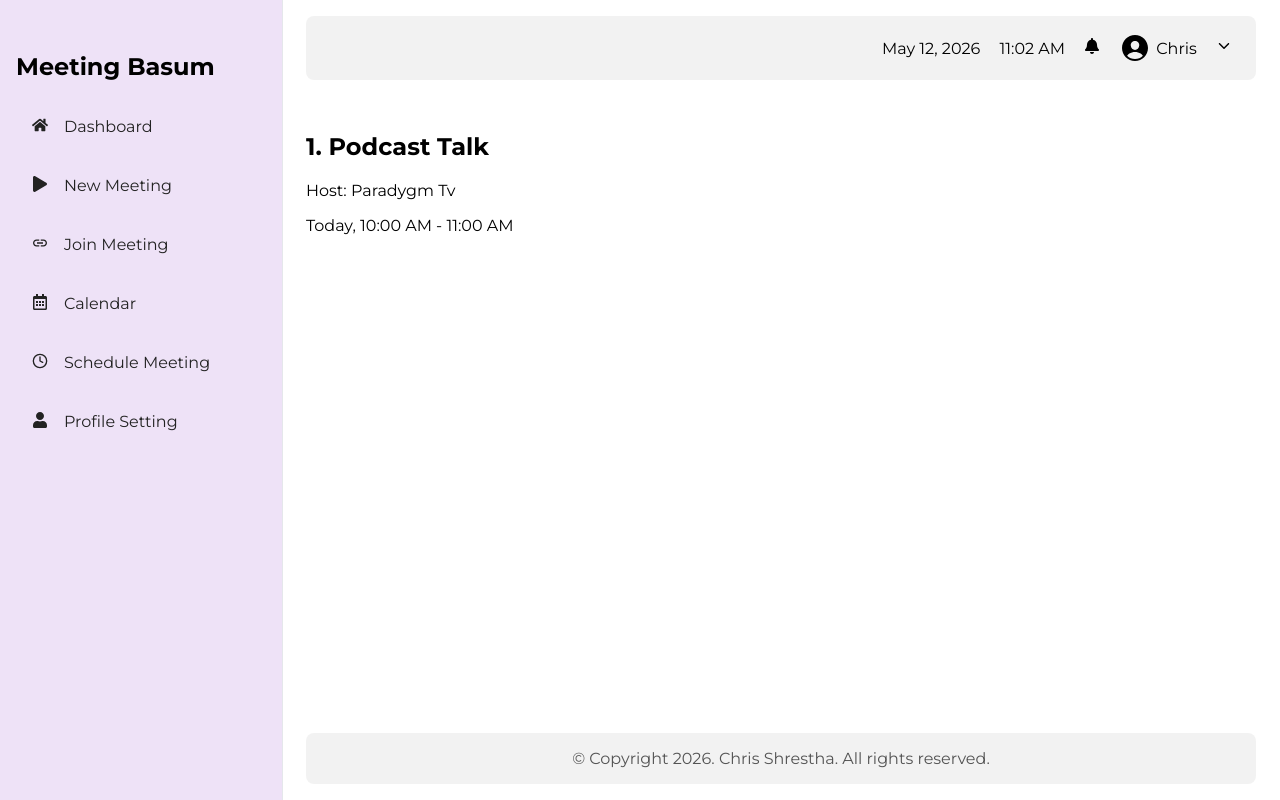
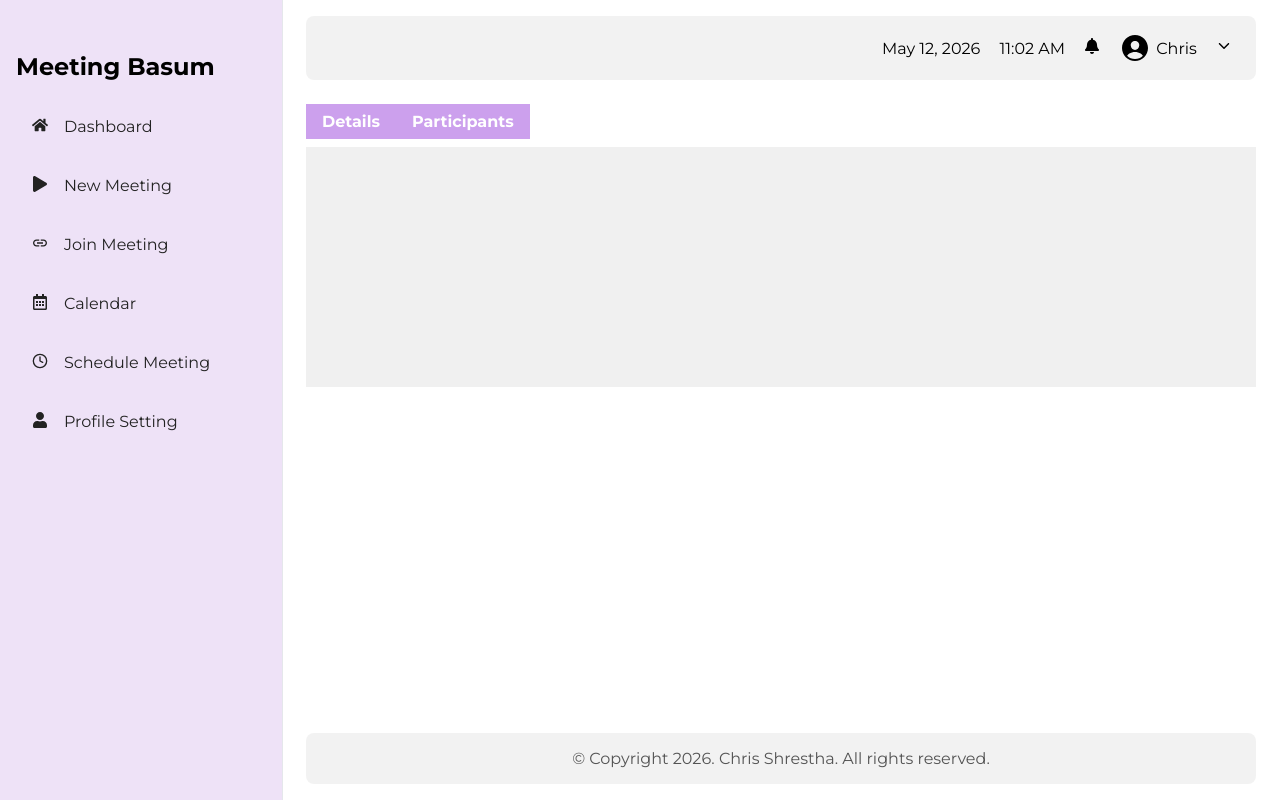
Before and after one commit to MozarcxIaye/LeapFrog-Connect, a React (Vite) app in the folder week-3/assignment2/: page /meetings/1 in a window 1280 px wide. Built offline with nearby package versions, Linux system fonts and the light colour scheme.

Commit message:
Chore: Added nested routes inside meetings

```diff
--- a/week-3/assignment2/src/App.jsx
+++ b/week-3/assignment2/src/App.jsx
@@ -10,6 +10,8 @@ import NewMetting from './pages/NewMeeting'
 import JoinMeeting from './pages/JoinMeeting'
 import ScheduleMeeting from './pages/ScheduleMeeting'
 import MeetingDetails from './pages/MeetingDetails'
+import MeetingInfo from './components/MeetingInfo'
+import MeetingParticipants from './components/MeetingParticipants'
 
 const App = () => {
   return (
@@ -22,7 +24,10 @@ const App = () => {
         <Route path='/schedule-meeting' element={<ScheduleMeeting />}></Route>
         <Route path='/profile-setting' element={<ProfileSetting />}></Route>
 
-        <Route path='/meetings/:meetingId' element={<MeetingDetails />}></Route>
+        <Route path='/meetings/:meetingId' element={<MeetingDetails />}>
+          <Route index path='details' element={<MeetingInfo/>}></Route>
+          <Route path='participants' element={<MeetingParticipants/>}></Route>
+        </Route>
       </Route>
       <Route path='*' element={<PageNotFound />}></Route>
     </Routes>
--- /dev/null
+++ b/week-3/assignment2/src/components/MeetingInfo.jsx
@@ -0,0 +1,22 @@
+import React from 'react'
+import { useParams } from 'react-router'
+import { UPCOMMING_MEETINGS } from '../data/upcommingMeetings'
+
+const MeetingInfo = () => {
+
+    const { meetingId } = useParams()
+    const meeting = UPCOMMING_MEETINGS.find((item) => item.id === Number(meetingId))
+
+
+    return (
+        <div>
+            <div className="meeting-header">
+                <h2>{meetingId}. {meeting?.title}</h2>
+                <p>Host: {meeting?.host}</p>
+                <p>{meeting?.time}</p>
+            </div>
+        </div>
+    )
+}
+
+export default MeetingInfo
--- /dev/null
+++ b/week-3/assignment2/src/components/MeetingParticipants.jsx
@@ -0,0 +1,17 @@
+import React from 'react'
+
+const MeetingParticipants = () => {
+
+    return (
+        <div>
+            <h3>Meeting Participants:</h3>
+            <ul>
+                <li>Kurisu</li>
+                <li>Chris</li>
+            </ul>
+        </div>
+
+    )
+}
+
+export default MeetingParticipants
--- a/week-3/assignment2/src/pages/MeetingDetails.css
+++ b/week-3/assignment2/src/pages/MeetingDetails.css
@@ -1,6 +1,28 @@
 .meeting-details{
     font-family: var(--ff-secondary);
-    /* display: flex;
-    justify-content: space-between;
-    align-items: center; */
+    display: flex;
+    flex-direction: column;
+    gap: 1rem;
 }
+
+.tabs a{
+    text-decoration: none;
+    background: #cca0ed;
+    font-family: var(--ff-secondary);
+    border: none;
+    padding: .5rem 1rem;
+    color: #fff;
+    transition: 0.2s all ease;
+    font-weight: bold;
+
+}
+
+.tabs a.active{
+    background: #8674d5;
+}
+
+.meeting-content {
+    background: #f0f0f0;
+    padding: 20px;
+    min-height: 200px;
+}
--- a/week-3/assignment2/src/pages/MeetingDetails.jsx
+++ b/week-3/assignment2/src/pages/MeetingDetails.jsx
@@ -1,19 +1,20 @@
 import React from 'react'
-import { useParams } from 'react-router'
+import { NavLink, Outlet, useParams } from 'react-router'
 import { UPCOMMING_MEETINGS } from '../data/upcommingMeetings'
 import "./MeetingDetails.css"
 
 const MeetingDetails = () => {
 
-    const { meetingId } = useParams()
-    const meeting = UPCOMMING_MEETINGS.find((item) => item.id === Number(meetingId))
 
     return (
         <div className='meeting-details'>
-            <div className="meeting-header">
-                <h2>{meetingId}. {meeting.title}</h2>
-                <p>Host: {meeting.host}</p>
-                <p>{meeting.time}</p>
+            <div className="tabs">
+                <NavLink to='details'>Details</NavLink>
+                <NavLink to='participants'>Participants</NavLink>
+            </div>
+
+            <div className="meeting-content">
+                <Outlet />
             </div>
         </div>
     )
```
